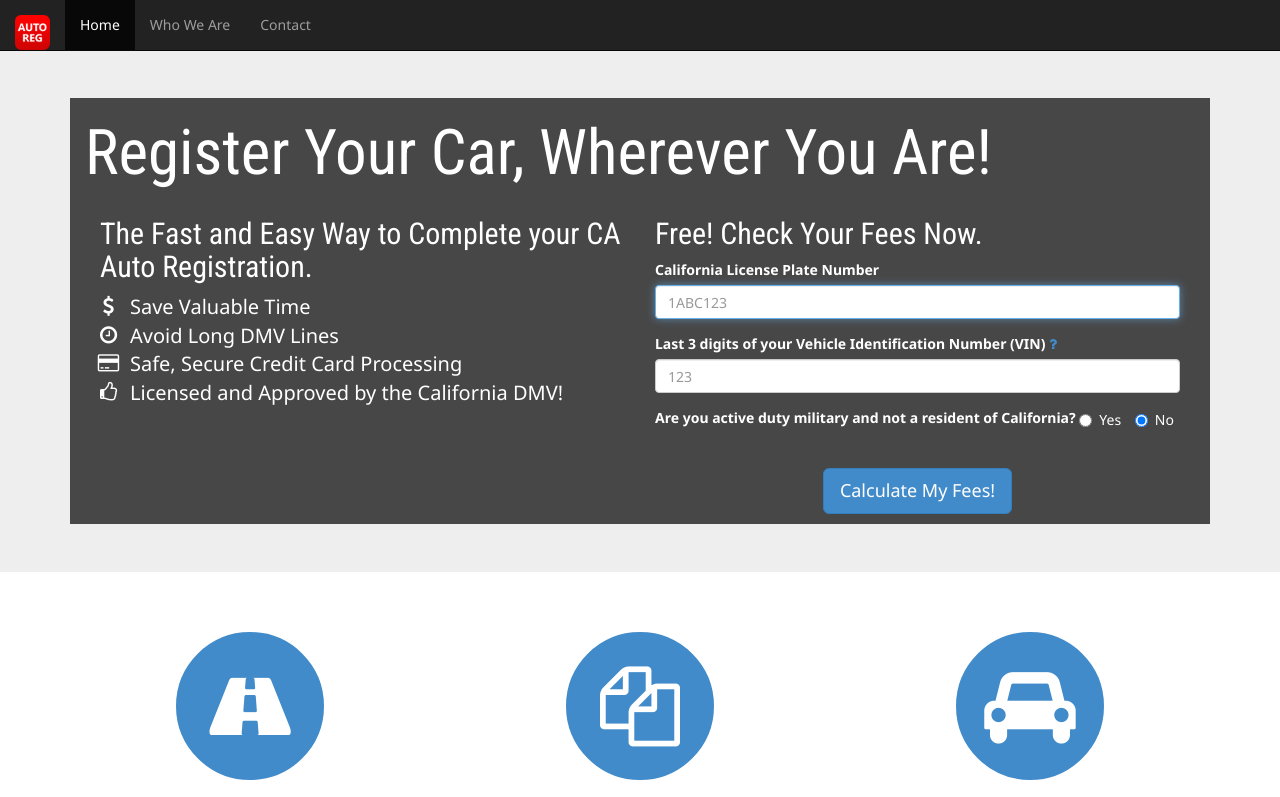
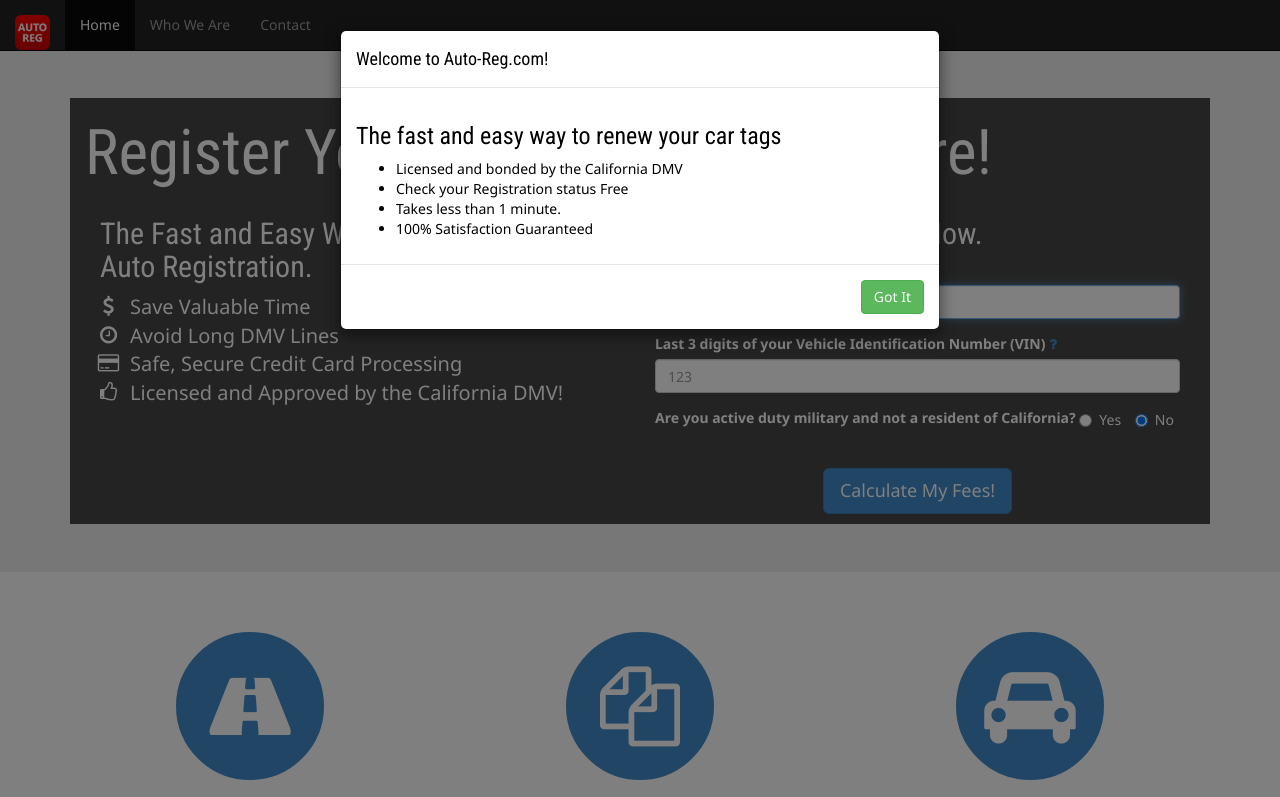
Before and after one commit to tjobrien/auto-reg-spa, a plain HTML site: page public/index.html in a window 1280 px wide. Shown: the top 797 px of the page. Drawn offline with Linux system fonts and the light colour scheme.

Commit message:
typos and added modal on page load - ready event

```diff
--- a/public/index.html
+++ b/public/index.html
@@ -184,12 +184,12 @@
 	        <h4 class="modal-title">Where Can I find my VIN?</h4>
 	      </div>
 	      <div class="modal-body">
-	      <h3>It's Easy to Find your Vehicle Indentification Number (VIN):</h3>
+	      <h3>It's Easy to Find your Vehicle Identification Number (VIN):</h3>
 	      <ul>
 	      	<li>On your current registration</li>
 	      	<li>On a sticker in the driver's side door jam</li>
 	      	<li>It's on the driver's side dashboard near the bottom of the windshield</li>
-	      	<li>Keep in mind you only need the <em>last 3 digits</em> of your VIN
+	      	<li>Keep in mind you only need the <em>last 3 digits</em> of your VIN</li>
 	      </ul>
 
 	      </div>
@@ -207,7 +207,7 @@
             <h4 class="modal-title">Registration is Ready for Renwal!</h4>
           </div>
           <div class="modal-body">
-            <h3>Complete your registration for as litte as:<h3>
+            <h3>Complete your registration for as little as:<h3>
             <h1>$149.34</h1>
             <em>Renew now and avoid late fees and tickets.</em>
             <p id="military_discount"><p>
@@ -237,6 +237,28 @@
 	    </div><!-- /.modal-content -->
 	  </div><!-- /.modal-dialog -->
 	</div>
+	<div class="modal fade" id="welcome">
+	  <div class="modal-dialog">
+	    <div class="modal-content">
+	      <div class="modal-header">
+	        <h4 class="modal-title">Welcome to Auto-Reg.com!</h4>
+	      </div>
+	      <div class="modal-body">
+	      <h3>The fast and easy way to renew your car tags</h3>
+	      <ul>
+	      	<li>Licensed and bonded by the California DMV</li>
+	      	<li>Check your Registration status Free</li>
+	      	<li>Takes less than 1 minute.</li>
+	      	<li>100% Satisfaction Guaranteed</li>
+	      </ul>
+
+	      </div>
+	      <div class="modal-footer">
+				<button type="button" class="btn btn-success" data-dismiss="modal">Got It</button>
+	      </div>
+	    </div><!-- /.modal-content -->
+	  </div><!-- /.modal-dialog -->
+	</div><!-- /.modal -->
 
 
 
@@ -274,7 +296,7 @@
 				<div class="col-sm-5 col-sm-offset-1 text-center feature">
 					<h3>100% Guaranteed</h3>
 					<p>
-						We want to provide you the fastest, easist way to renew your California vehicle registration.  Our goal is to make your next renewal the one you tell all your friends about.  If you have a problem - any problem - <a href="#contactWrap">let us know</a> and we'll make it right.
+						We want to provide you the fastest, easiest way to renew your California vehicle registration.  Our goal is to make your next renewal the one you tell all your friends about.  If you have a problem - any problem - <a href="#contactWrap">let us know</a> and we'll make it right.
 					</p>
 				</div>
 				<div class="col-sm-5 col-sm-offset-1 text-center feature">
--- a/public/js/main.js
+++ b/public/js/main.js
@@ -155,6 +155,10 @@ $(document).ready(function () {
 
     }
 
+    setTimeout(function() {
+      $('#welcome').modal();
+      }, 2500);
+
       // $('#contact-form').submit(function(event){
       //   console.log("hello-contact");
       //   var url = "http://glorious-pup-38-214709.usw1.nitrousbox.com/contacts.json";
```
